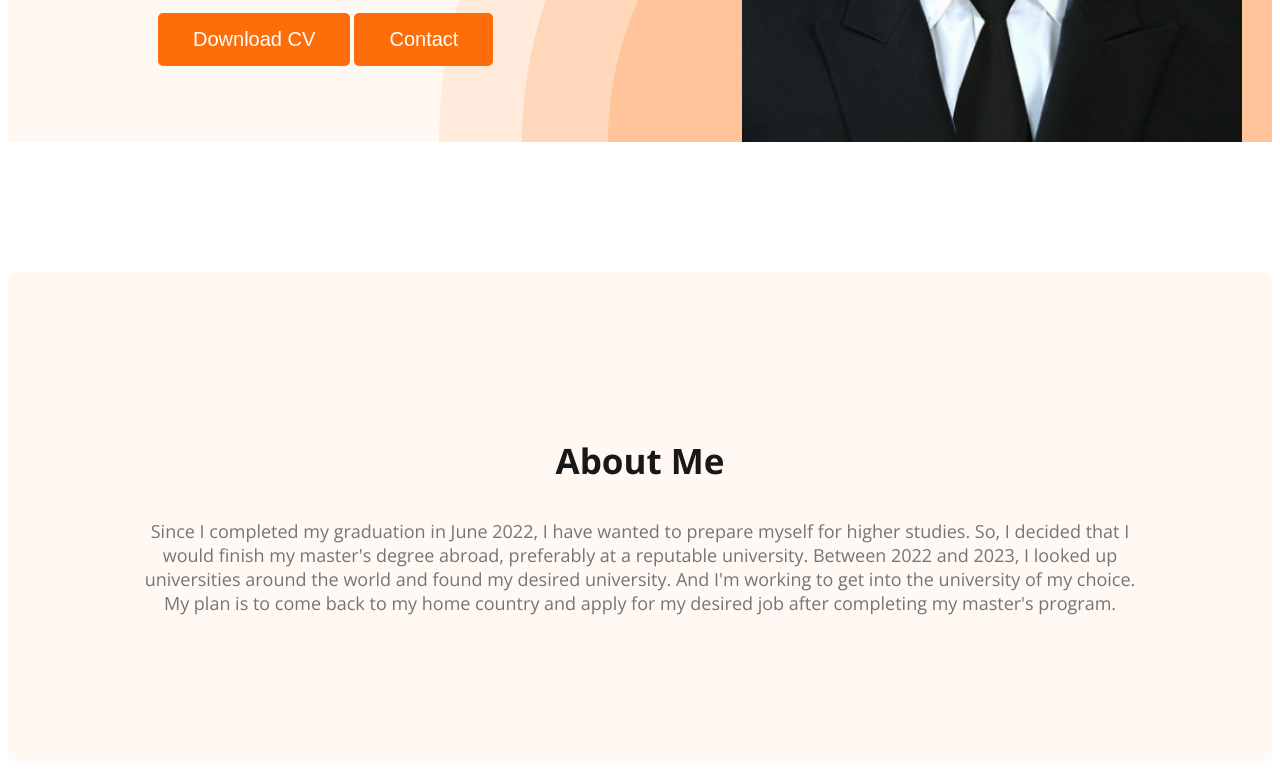
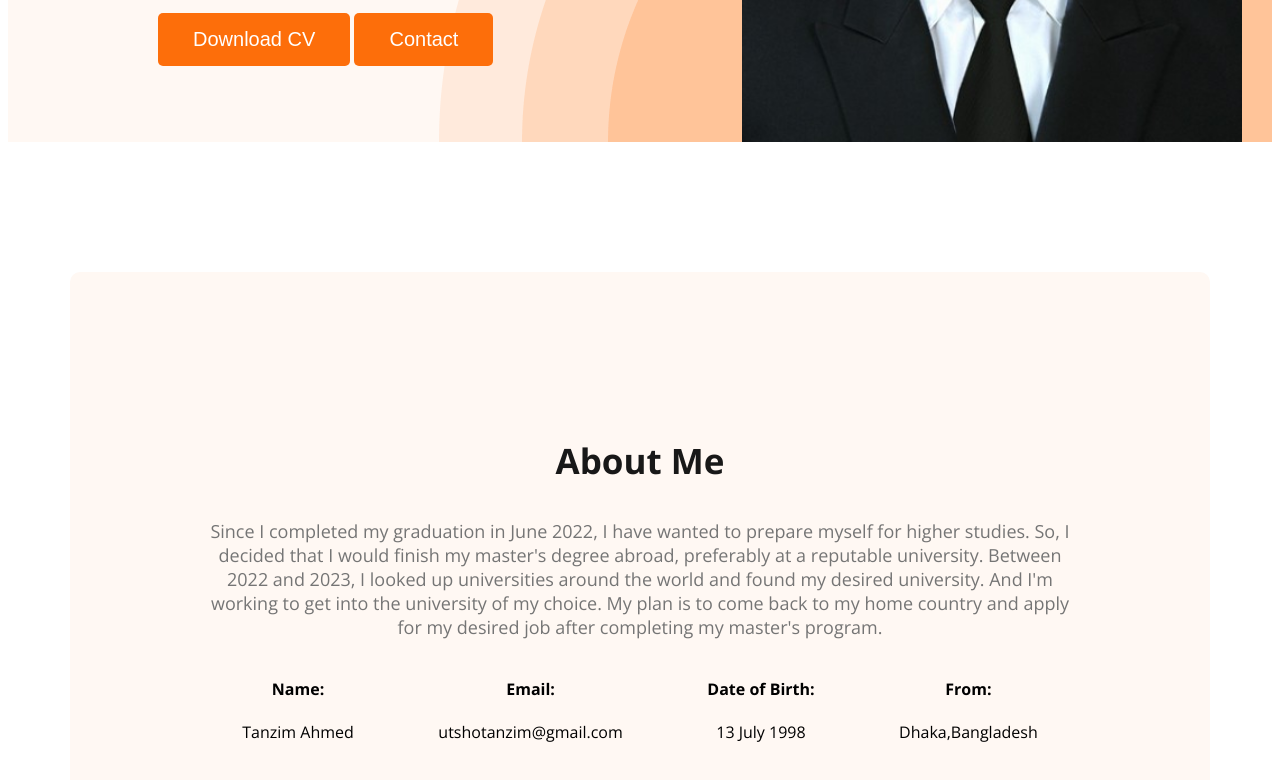
Before and after one commit to tanzimAhmedUtsho/my-developer-portfolio, a plain HTML site: page index.html in a window 1280 px wide. Shown: the part 674-1454 px from the top of the page. Drawn offline with nearby package versions, Linux system fonts and the light colour scheme.

Commit message:
addeded about section

```diff
--- a/index.html
+++ b/index.html
@@ -55,6 +55,24 @@
           choice. My plan is to come back to my home country and apply for my
           desired job after completing my master's program.
         </p>
+        <div class="about-info-container">
+          <div class="about-info">
+            <h4 class="info-title">Name:</h4>
+            <p class="info-description">Tanzim Ahmed</p>
+          </div>
+          <div class="about-info">
+            <h4 class="info-title">Email:</h4>
+            <p class="info-description">utshotanzim@gmail.com</p>
+          </div>
+          <div class="about-info">
+            <h4 class="info-title">Date of Birth:</h4>
+            <p class="info-description">13 July 1998</p>
+          </div>
+          <div class="about-info">
+            <h4 class="info-title">From:</h4>
+            <p class="info-description">Dhaka,Bangladesh</p>
+          </div>
+        </div>
       </section>
     </main>
     <footer></footer>
--- a/styles/portfolio.css
+++ b/styles/portfolio.css
@@ -85,6 +85,10 @@ nav a {
 }
 
 /* main section style */
+main {
+  max-width: 1140px;
+  margin: 0 auto;
+}
 /* about section style */
 .about {
   padding: 130px;
@@ -92,3 +96,10 @@ nav a {
   background: #fff8f3;
   margin: 130px 0;
 }
+.about-info-container {
+  display: flex;
+  justify-content: space-around;
+}
+.about-info {
+  text-align: center;
+}
```
